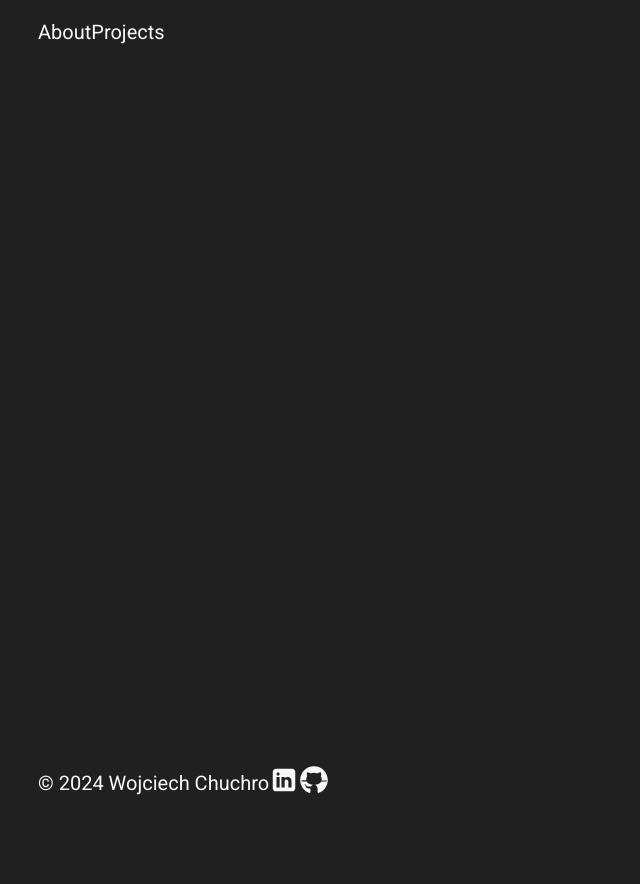
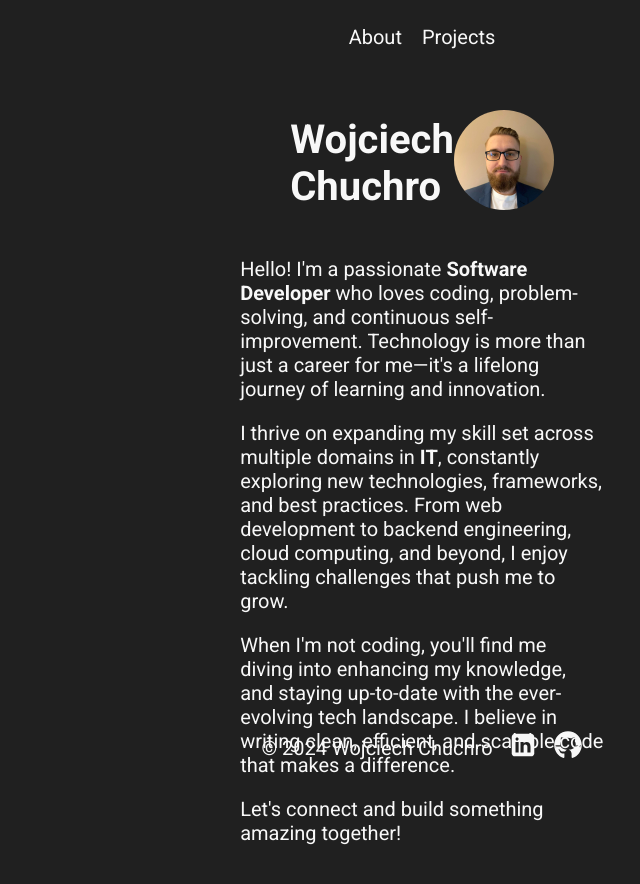
Before and after one commit to WojciechChuchro/portoflio, a React (Vite) app: page / in a window 1280 px wide. Shown: the top 884 px of the page, without its empty margins (218-858 px from the left). Before the commit the page ends 800 px from the top, so only its background shows below. Built offline with nearby package versions, Linux system fonts and the light colour scheme.

Commit message:
Implement styling with icons

```diff
--- a/src/App.tsx
+++ b/src/App.tsx
@@ -15,6 +15,7 @@ const App = () =>{
     <BrowserRouter>
         <Routes>
             <Route path="/" element={<Navigation />}>
+                <Route path="/" element={<About />} />
                 <Route path="/about" element={<About />} />
                 <Route path="/projects" element={<Projects />} />
             </Route>
--- a/src/components/Footer.tsx
+++ b/src/components/Footer.tsx
@@ -7,10 +7,8 @@ const Footer = () => {
     return <div className="footer">
         <div className="container_footer">
             <div>© 2024 Wojciech Chuchro</div>
-            <div>
-                <Linkedin />
-                <Github />
-            </div>
+            <Linkedin />
+            <Github />
         </div>
     </div>
 }
--- a/src/components/Github.tsx
+++ b/src/components/Github.tsx
@@ -3,10 +3,9 @@ import {
 } from "react-router-dom";
 
 const Github = () => {
-
     return <Link to="https://github.com/WojciechChuchro/">
-        <svg  xmlns="http://www.w3.org/2000/svg"  viewBox="0 0 50 50" width="50px" height="50px">
-            <path d="M17.791,46.836C18.502,46.53,19,45.823,19,45v-5.4c0-0.197,0.016-0.402,0.041-0.61C19.027,38.994,19.014,38.997,19,39 c0,0-3,0-3.6,0c-1.5,0-2.8-0.6-3.4-1.8c-0.7-1.3-1-3.5-2.8-4.7C8.9,32.3,9.1,32,9.7,32c0.6,0.1,1.9,0.9,2.7,2c0.9,1.1,1.8,2,3.4,2 c2.487,0,3.82-0.125,4.622-0.555C21.356,34.056,22.649,33,24,33v-0.025c-5.668-0.182-9.289-2.066-10.975-4.975 c-3.665,0.042-6.856,0.405-8.677,0.707c-0.058-0.327-0.108-0.656-0.151-0.987c1.797-0.296,4.843-0.647,8.345-0.714 c-0.112-0.276-0.209-0.559-0.291-0.849c-3.511-0.178-6.541-0.039-8.187,0.097c-0.02-0.332-0.047-0.663-0.051-0.999 c1.649-0.135,4.597-0.27,8.018-0.111c-0.079-0.5-0.13-1.011-0.13-1.543c0-1.7,0.6-3.5,1.7-5c-0.5-1.7-1.2-5.3,0.2-6.6 c2.7,0,4.6,1.3,5.5,2.1C21,13.4,22.9,13,25,13s4,0.4,5.6,1.1c0.9-0.8,2.8-2.1,5.5-2.1c1.5,1.4,0.7,5,0.2,6.6c1.1,1.5,1.7,3.2,1.6,5 c0,0.484-0.045,0.951-0.11,1.409c3.499-0.172,6.527-0.034,8.204,0.102c-0.002,0.337-0.033,0.666-0.051,0.999 c-1.671-0.138-4.775-0.28-8.359-0.089c-0.089,0.336-0.197,0.663-0.325,0.98c3.546,0.046,6.665,0.389,8.548,0.689 c-0.043,0.332-0.093,0.661-0.151,0.987c-1.912-0.306-5.171-0.664-8.879-0.682C35.112,30.873,31.557,32.75,26,32.969V33 c2.6,0,5,3.9,5,6.6V45c0,0.823,0.498,1.53,1.209,1.836C41.37,43.804,48,35.164,48,25C48,12.318,37.683,2,25,2S2,12.318,2,25 C2,35.164,8.63,43.804,17.791,46.836z"/>
+        <svg xmlns="http://www.w3.org/2000/svg" viewBox="0 0 50 50" width="50px" height="50px">
+            <path className="icon"  d="M17.791,46.836C18.502,46.53,19,45.823,19,45v-5.4c0-0.197,0.016-0.402,0.041-0.61C19.027,38.994,19.014,38.997,19,39 c0,0-3,0-3.6,0c-1.5,0-2.8-0.6-3.4-1.8c-0.7-1.3-1-3.5-2.8-4.7C8.9,32.3,9.1,32,9.7,32c0.6,0.1,1.9,0.9,2.7,2c0.9,1.1,1.8,2,3.4,2 c2.487,0,3.82-0.125,4.622-0.555C21.356,34.056,22.649,33,24,33v-0.025c-5.668-0.182-9.289-2.066-10.975-4.975 c-3.665,0.042-6.856,0.405-8.677,0.707c-0.058-0.327-0.108-0.656-0.151-0.987c1.797-0.296,4.843-0.647,8.345-0.714 c-0.112-0.276-0.209-0.559-0.291-0.849c-3.511-0.178-6.541-0.039-8.187,0.097c-0.02-0.332-0.047-0.663-0.051-0.999 c1.649-0.135,4.597-0.27,8.018-0.111c-0.079-0.5-0.13-1.011-0.13-1.543c0-1.7,0.6-3.5,1.7-5c-0.5-1.7-1.2-5.3,0.2-6.6 c2.7,0,4.6,1.3,5.5,2.1C21,13.4,22.9,13,25,13s4,0.4,5.6,1.1c0.9-0.8,2.8-2.1,5.5-2.1c1.5,1.4,0.7,5,0.2,6.6c1.1,1.5,1.7,3.2,1.6,5 c0,0.484-0.045,0.951-0.11,1.409c3.499-0.172,6.527-0.034,8.204,0.102c-0.002,0.337-0.033,0.666-0.051,0.999 c-1.671-0.138-4.775-0.28-8.359-0.089c-0.089,0.336-0.197,0.663-0.325,0.98c3.546,0.046,6.665,0.389,8.548,0.689 c-0.043,0.332-0.093,0.661-0.151,0.987c-1.912-0.306-5.171-0.664-8.879-0.682C35.112,30.873,31.557,32.75,26,32.969V33 c2.6,0,5,3.9,5,6.6V45c0,0.823,0.498,1.53,1.209,1.836C41.37,43.804,48,35.164,48,25C48,12.318,37.683,2,25,2S2,12.318,2,25 C2,35.164,8.63,43.804,17.791,46.836z"/>
         </svg>
     </Link>
 
--- a/src/components/Linkedin.tsx
+++ b/src/components/Linkedin.tsx
@@ -6,7 +6,7 @@ const Linkedin = () => {
     return (
         <Link to="https://www.linkedin.com/in/wojciechchuchro/">
             <svg xmlns="http://www.w3.org/2000/svg" x="0px" y="0px" width="100" height="100" viewBox="0 0 48 48">
-                <path  d="M42,37c0,2.762-2.238,5-5,5H11c-2.761,0-5-2.238-5-5V11c0-2.762,2.239-5,5-5h26c2.762,0,5,2.238,5,5V37z"></path><path fill="#202020" d="M12 19H17V36H12zM14.485 17h-.028C12.965 17 12 15.888 12 14.499 12 13.08 12.995 12 14.514 12c1.521 0 2.458 1.08 2.486 2.499C17 15.887 16.035 17 14.485 17zM36 36h-5v-9.099c0-2.198-1.225-3.698-3.192-3.698-1.501 0-2.313 1.012-2.707 1.99C24.957 25.543 25 26.511 25 27v9h-5V19h5v2.616C25.721 20.5 26.85 19 29.738 19c3.578 0 6.261 2.25 6.261 7.274L36 36 36 36z"></path>
+                <path className="icon" d="M42,37c0,2.762-2.238,5-5,5H11c-2.761,0-5-2.238-5-5V11c0-2.762,2.239-5,5-5h26c2.762,0,5,2.238,5,5V37z"></path><path fill="#202020" d="M12 19H17V36H12zM14.485 17h-.028C12.965 17 12 15.888 12 14.499 12 13.08 12.995 12 14.514 12c1.521 0 2.458 1.08 2.486 2.499C17 15.887 16.035 17 14.485 17zM36 36h-5v-9.099c0-2.198-1.225-3.698-3.192-3.698-1.501 0-2.313 1.012-2.707 1.99C24.957 25.543 25 26.511 25 27v9h-5V19h5v2.616C25.721 20.5 26.85 19 29.738 19c3.578 0 6.261 2.25 6.261 7.274L36 36 36 36z"></path>
             </svg>
         </Link>
     )
--- a/src/components/Navigation.tsx
+++ b/src/components/Navigation.tsx
@@ -1,19 +1,21 @@
 import {
     Link,
-    Outlet
+    Outlet,
+    useLocation
 } from "react-router-dom";
 import Footer
     from "./Footer.tsx";
 
 const Navigation = () => {
+    const location = useLocation()
 
-    return <>
+    return <div className="container">
         <nav>
-            <Link to="/about" >About</Link>
-            <Link to="/projects" >Projects</Link>
+            <Link className={location.pathname === '/about' ? 'selected' : ''} to="/about" >About</Link>
+            <Link className={location.pathname === '/projects' ? 'selected' : ''} to="/projects" >Projects</Link>
         </nav>
         <Outlet />
         <Footer />
-    </>
+    </div>
 }
 export default Navigation
--- a/src/index.css
+++ b/src/index.css
@@ -1,15 +1,15 @@
-/*
-    black #0F0F0F;
-    semi-black #202020
-    light-green #5DD62C
-    green #337418
-    white #F8F8F8
- */
+:root {
+    --black: #0F0F0F;
+    --light_black: #202020;
+    --light_green: #5DD62C;
+    --green: #337418;
+    --white: #F8F8F8;
+    --gray: #D1D1D1;
+}
 
 body {
     font-size: 20px;
-    margin: 20px 20%;
-    background-color: #202020;
+    background-color: var(--light_black);
     color: #F8F8F8;
 }
 
@@ -18,21 +18,21 @@ body {
      font-optical-sizing: auto;
      font-style: normal;
      font-variation-settings: "wdth" 100;
- }
+}
 
 a {
     text-decoration: none;
-    color: #F8F8F8;
+    color: var(--white);
 }
 
 a:hover {
-    text-decoration-color: #5DD62C;
+    text-decoration-color: var(--light_green);
     text-decoration: underline;
-    color: #5DD62C;
+    color: var(--light_green);
 }
 
 nav {
-    padding-x: 0 30%;
+    column-gap: 20px;
     display: flex;
     align-items: center;
 }
@@ -40,27 +40,64 @@ nav {
 svg {
     width: 30px;
     height: 30px;
-    fill:#F8F8F8;
+    fill: var(--white);
+}
+
+svg:hover {
+    .icon {
+        fill: var(--gray);
+    }
+}
+img {
+    width: 100px;
+    height: 100px;
+    border-radius: 50%;
+}
+
+.selected {
+    color: var(--light_green)
 }
 
 .container {
-    margin-top: 5%;
+    margin: 25px 500px;
+    display: flex;
+    justify-content: center;
+    justify-items: center;
+    align-items: center;
+    align-content: center;
+    flex-direction: column;
+}
+
+.container_portfolio {
     display: flex;
     justify-content: center;
     align-items: center;
     flex-direction: column;
 }
 
-.container_portfolio {
+.container_footer {
+    display: flex;
+    column-gap: 15px;
+    align-items: center;
+    justify-content: space-between;
 }
 
-.container_footer {
+.footer {
+    position: fixed;
+    bottom: 35px;
+    text-align: center;
+}
+
+.about_paragraph {
+    text-align: justify;
+}
+.about_here {
     display: flex;
+    padding: 0 50px;
+    justify-content: space-between;
     align-items: center;
 }
-.footer {
-    position: fixed;
-    bottom: 0;
-    width: 100%;
-    text-align: center;
+
+.container_about {
+    padding-top: 40px;
 }
--- a/src/pages/About.tsx
+++ b/src/pages/About.tsx
@@ -1,12 +1,22 @@
+import image from '../assets/image.jpg'
 const About = ()=> {
-    return <div className="container">
-        <h1>Wojciech Chuchro</h1>
-        <p>
-            I am a software developer driven by a strong passion for programming and problem-solving.
-            I thrive in dynamic environments where creativity and adaptability are essential. Dedicated to continuous learning,
-            I am committed to honing my skills and becoming the best programmer I can be. I enjoy collaborating in team settings,
-            embracing new challenges, and exploring innovative solutions to complex problems.
-        </p>
+    return <div className="container_about">
+        <div className="about_here">
+            <div>
+                <h1>Wojciech Chuchro</h1>
+            </div>
+            <div>
+                <img src={image} alt="My image"/>
+            </div>
+
+        </div>
+        <p>Hello! I'm a passionate <strong>Software Developer</strong> who loves coding, problem-solving, and continuous self-improvement. Technology is more than just a career for me—it's a lifelong journey of learning and innovation.</p>
+
+        <p>I thrive on expanding my skill set across multiple domains in <strong>IT</strong>, constantly exploring new technologies, frameworks, and best practices. From web development to backend engineering, cloud computing, and beyond, I enjoy tackling challenges that push me to grow.</p>
+
+        <p>When I'm not coding, you'll find me diving into enhancing my knowledge, and staying up-to-date with the ever-evolving tech landscape. I believe in writing clean, efficient, and scalable code that makes a difference.</p>
+
+        <p>Let's connect and build something amazing together!</p>
     </div>
 }
 
```
Also changed, not shown: src/assets/image.jpg (added).
